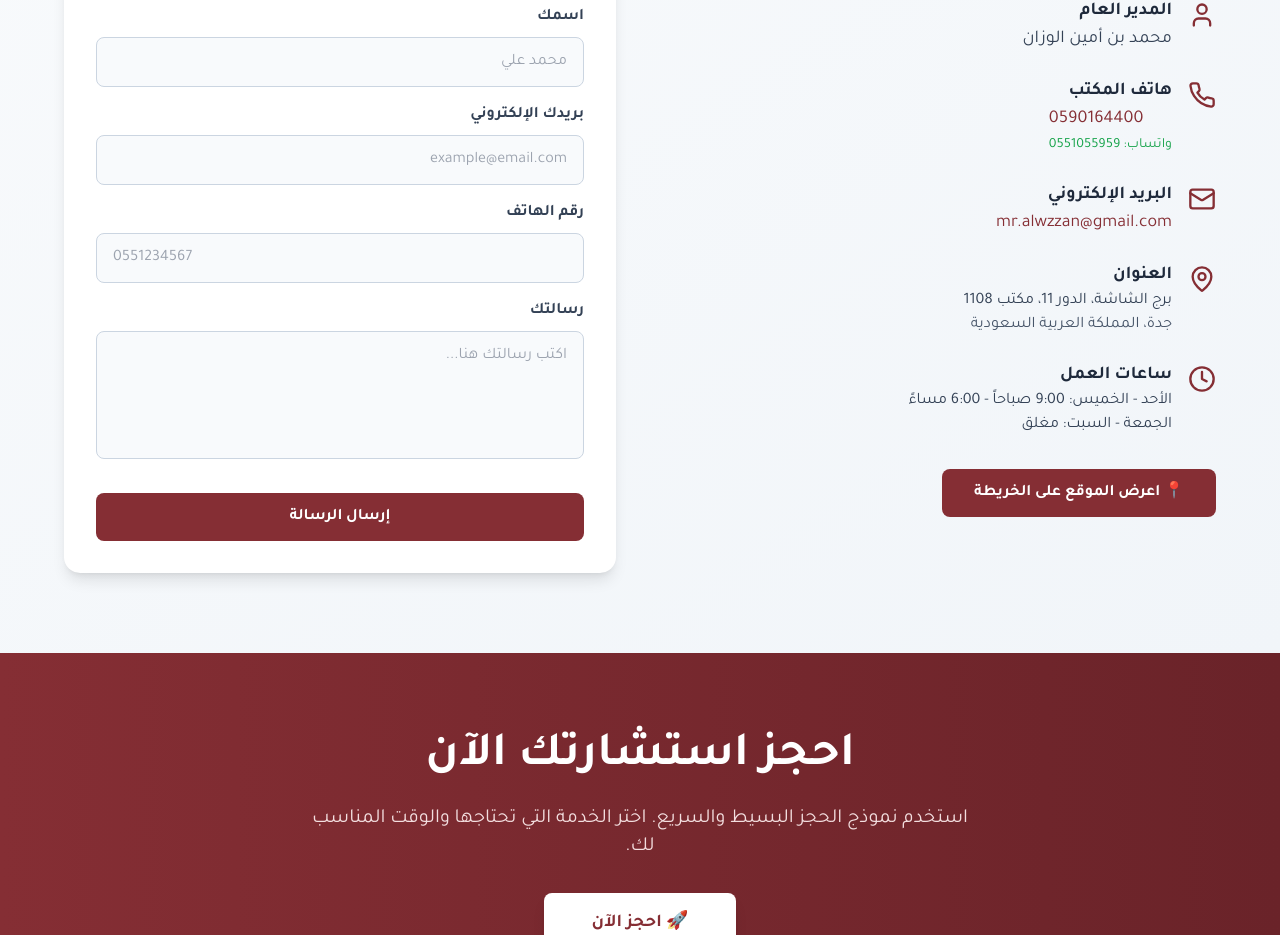
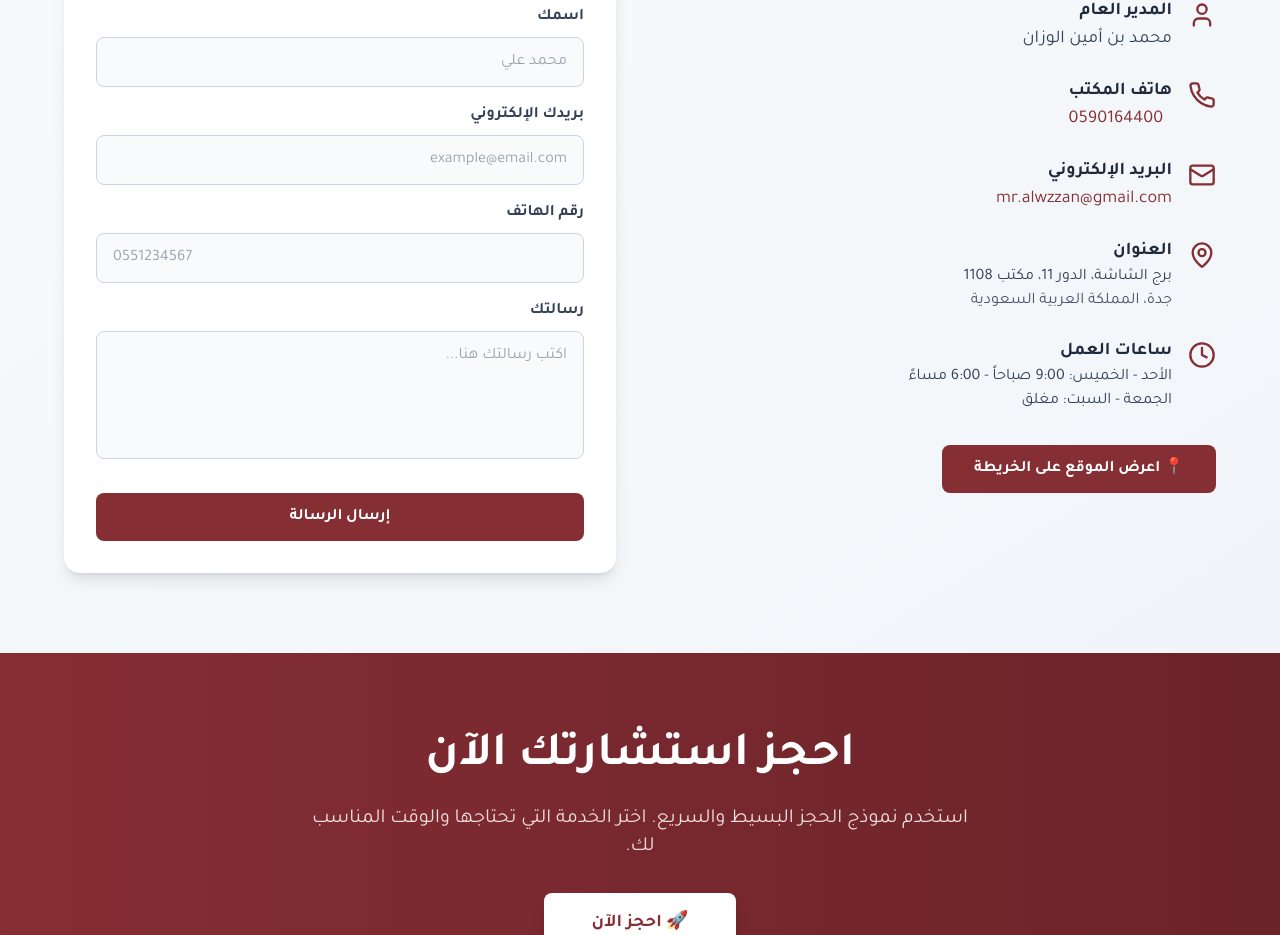
Before and after one commit to mralwzzan/alfarsi-website, a React (Vite) app: page / in a window 1280 px wide. Shown: the part 4510-5445 px from the top of the page. Built offline with nearby package versions, Linux system fonts and the light colour scheme; a web font is replaced by a local one.

Commit message:
هاتف المكتب يعرض 0590164400 فقط وينقل مباشرة للواتساب

```diff
--- a/src/pages/Landing.jsx
+++ b/src/pages/Landing.jsx
@@ -435,11 +435,8 @@ export default function AlFarsiLawOffice() {
                   <Phone className="text-brand-600 mt-1" size={28} />
                   <div>
                     <h4 className="text-lg font-bold text-slate-800">هاتف المكتب</h4>
-                    <a href="tel:0590164400" className="text-brand-600 hover:underline text-lg block" dir="ltr">
+                    <a href="https://wa.me/966590164400" target="_blank" rel="noopener noreferrer" className="text-brand-600 hover:underline text-lg block" dir="ltr">
                       0590164400
-                    </a>
-                    <a href="https://wa.me/966551055959" target="_blank" rel="noopener noreferrer" className="text-green-600 hover:underline text-sm" dir="ltr">
-                      واتساب: 0551055959
                     </a>
                   </div>
                 </div>
```
